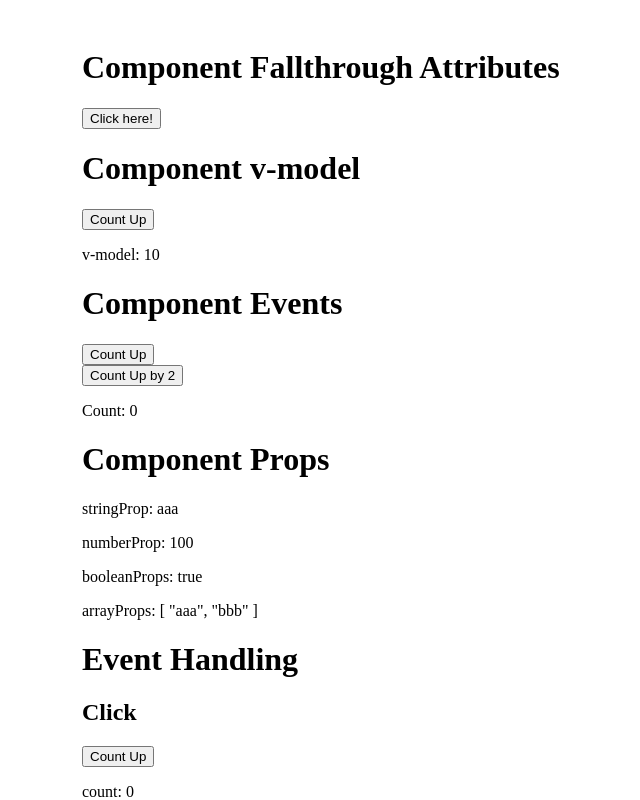
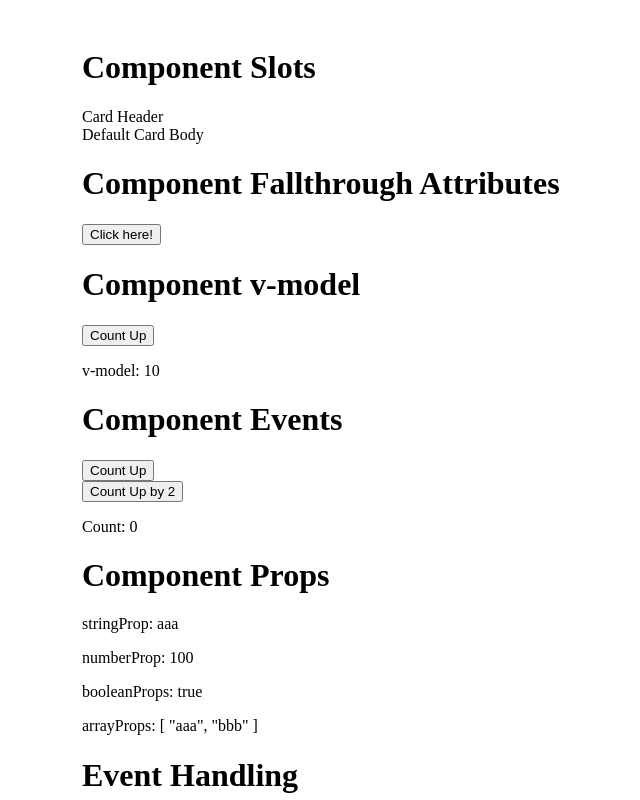
Before and after one commit to ksk1kd/vue-playground, a Vue app: page / in a window 1280 px wide. Shown: the top 800 px of the page, without its empty margins (158-798 px from the left). Built offline with nearby package versions, Linux system fonts and the light colour scheme.

Commit message:
add ComponentSlots component

```diff
--- a/src/App.vue
+++ b/src/App.vue
@@ -2,6 +2,7 @@
 import ComponentEvents from './components/ComponentEvents.vue'
 import ComponentFallthroughAttributes from './components/ComponentFallthroughAttributes.vue'
 import ComponentProps from './components/ComponentProps.vue'
+import ComponentSlots from './components/ComponentSlots.vue'
 import ComponentVModel from './components/ComponentVModel.vue'
 import ComputedProperties from './components/ComputedProperties.vue'
 import EventHandling from './components/EventHandling.vue'
@@ -11,6 +12,7 @@ import Watchers from './components/Watchers.vue'
 
 <template>
   <div class="container">
+    <ComponentSlots />
     <ComponentFallthroughAttributes />
     <ComponentVModel />
     <ComponentEvents />
--- /dev/null
+++ b/src/components/ComponentSlots.vue
@@ -0,0 +1,18 @@
+<script setup lang="ts">
+import ComponentSlotsChild from './ComponentSlotsChild.vue'
+</script>
+
+<template>
+  <h1>Component Slots</h1>
+
+  <section>
+    <ComponentSlotsChild>
+      <template #header>
+        Card Header
+      </template>
+
+      <template #body>
+      </template>
+    </ComponentSlotsChild>
+  </section>
+</template>
--- /dev/null
+++ b/src/components/ComponentSlotsChild.vue
@@ -0,0 +1,17 @@
+<template>
+  <div class="card">
+    <div v-if="$slots.header" class="card-header">
+      <slot name="header"></slot>
+    </div>
+
+    <div v-if="$slots.body" class="card-body">
+      <slot name="body">
+        Default Card Body
+      </slot>
+    </div>
+
+    <div v-if="$slots.footer" class="card-footer">
+      <slot name="footer"></slot>
+    </div>
+  </div>
+</template>
```
